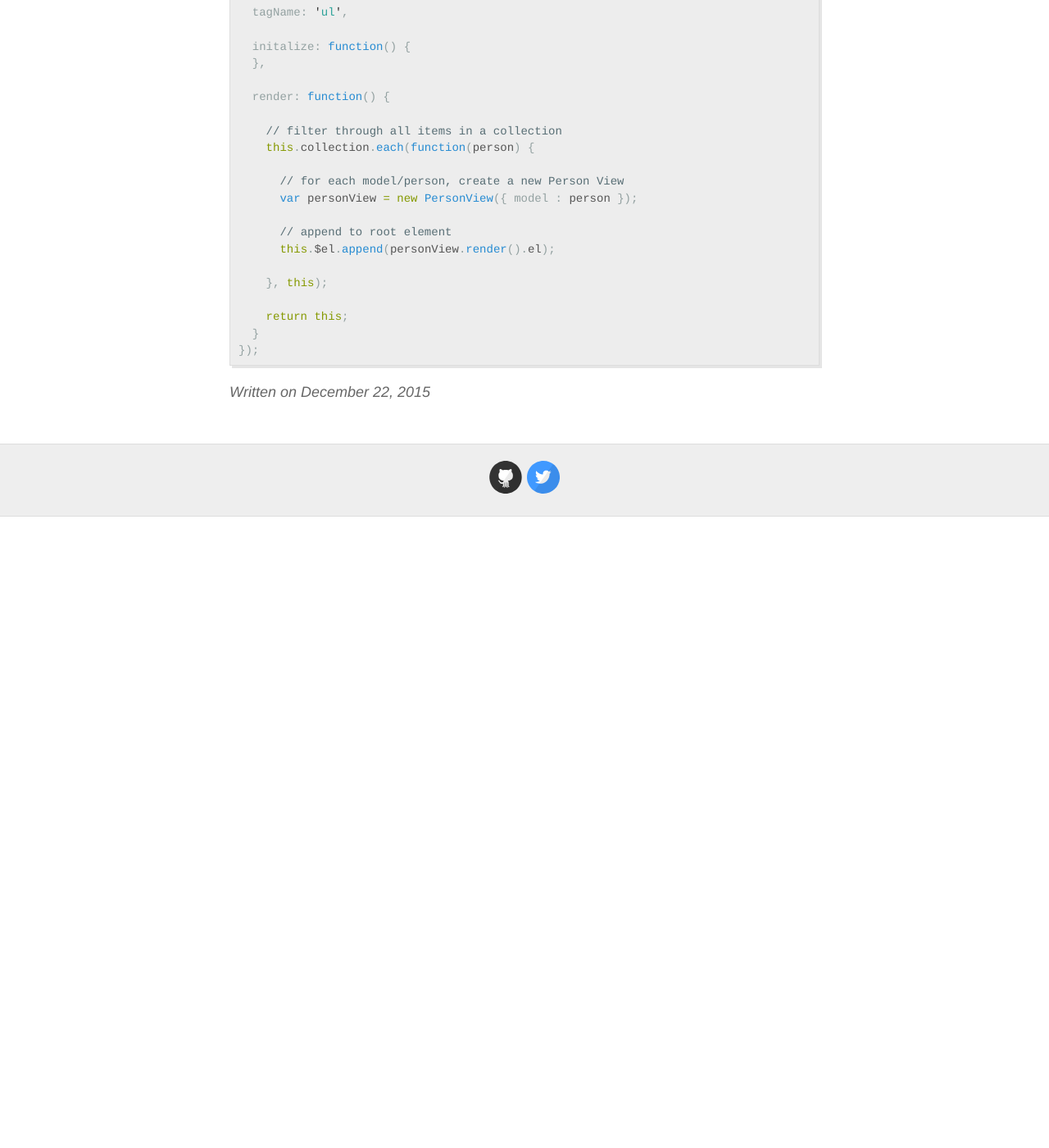
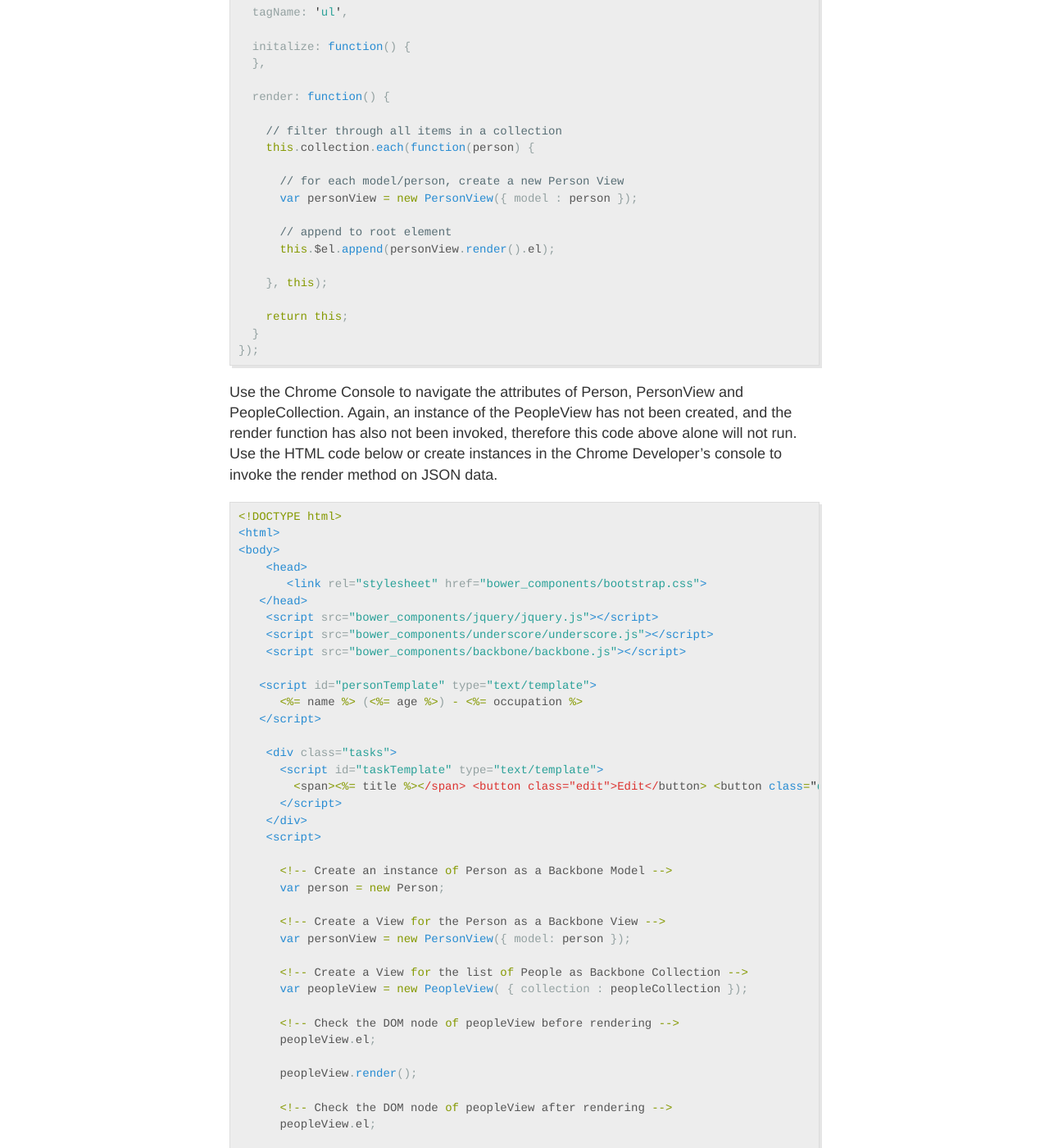
Before and after one commit to ksiddana/ksiddana.github.io, a Jekyll site: the page built from _posts/2015-12-22-Introduction Backbone.md, in a window 1280 px wide and 1400 px high, scrolled down 3979 px. Shown: the whole window at 82% size. Built offline with Jekyll 4.4.1, drawn with Linux system fonts in a browser that asks for light colours; Markdown is read by kramdown in place of the engine named in the settings; before the commit the page ends 4609 px from its top, so only the background shows below that; some of the changed text lies outside the part shown.

Commit message:
Added instances of PeopleView to render on the DOM

```diff
--- a/_posts/2015-12-22-Introduction Backbone.md
+++ b/_posts/2015-12-22-Introduction Backbone.md
@@ -181,3 +181,58 @@ var PeopleView = Backbone.View.extend({
   }
 });
 {% endhighlight %}
+
+Use the Chrome Console to navigate the attributes of Person, PersonView and PeopleCollection. Again, an instance of the PeopleView has not been created, and the render function has also not been invoked, therefore this code above alone will not run. Use the HTML code below or create instances in the Chrome Developer's console to invoke the render method on JSON data.
+
+{% highlight HTML %}
+<!DOCTYPE html>
+<html>
+<body>
+    <head>
+       <link rel="stylesheet" href="bower_components/bootstrap.css">
+   </head>
+    <script src="bower_components/jquery/jquery.js"></script>
+    <script src="bower_components/underscore/underscore.js"></script>
+    <script src="bower_components/backbone/backbone.js"></script>
+
+   <script id="personTemplate" type="text/template">
+      <%= name %> (<%= age %>) - <%= occupation %>
+   </script>
+
+    <div class="tasks">
+      <script id="taskTemplate" type="text/template">
+        <span><%= title %></span> <button class="edit">Edit</button> <button class="delete">Delete</button>
+      </script>
+    </div>
+    <script>
+
+      <!-- Create an instance of Person as a Backbone Model -->
+      var person = new Person;
+
+      <!-- Create a View for the Person as a Backbone View -->
+      var personView = new PersonView({ model: person });
+
+      <!-- Create a View for the list of People as Backbone Collection -->
+      var peopleView = new PeopleView( { collection : peopleCollection });
+
+      <!-- Check the DOM node of peopleView before rendering -->
+      peopleView.el;
+
+      peopleView.render();
+
+      <!-- Check the DOM node of peopleView after rendering -->
+      peopleView.el;
+
+      <!-- Append the people View nodes to the DOM -->
+      $(document.body).append(peopleView.el);
+
+    </script>
+
+    <!-- // <script src="Person-01.js"></script> -->
+    <script src="Person-02.js"></script>
+    <!-- // <script src="Person-03.js"></script> -->
+    <!-- // <script src="Person-04.js"></script> -->
+
+</body>
+</html>
+{% endhighlight %}
```
